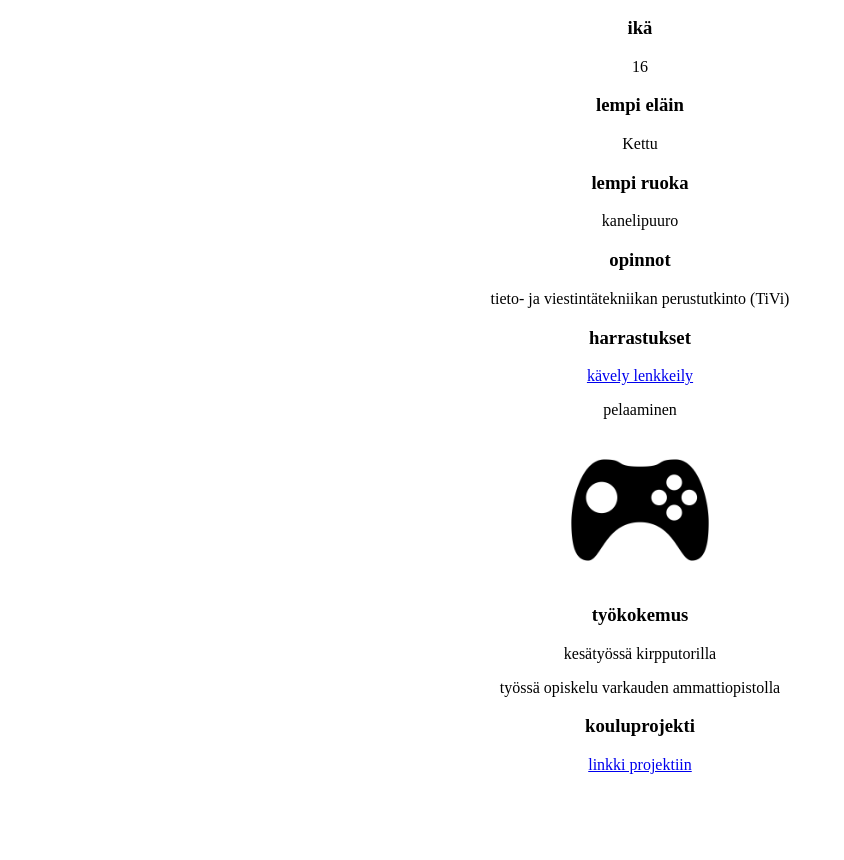
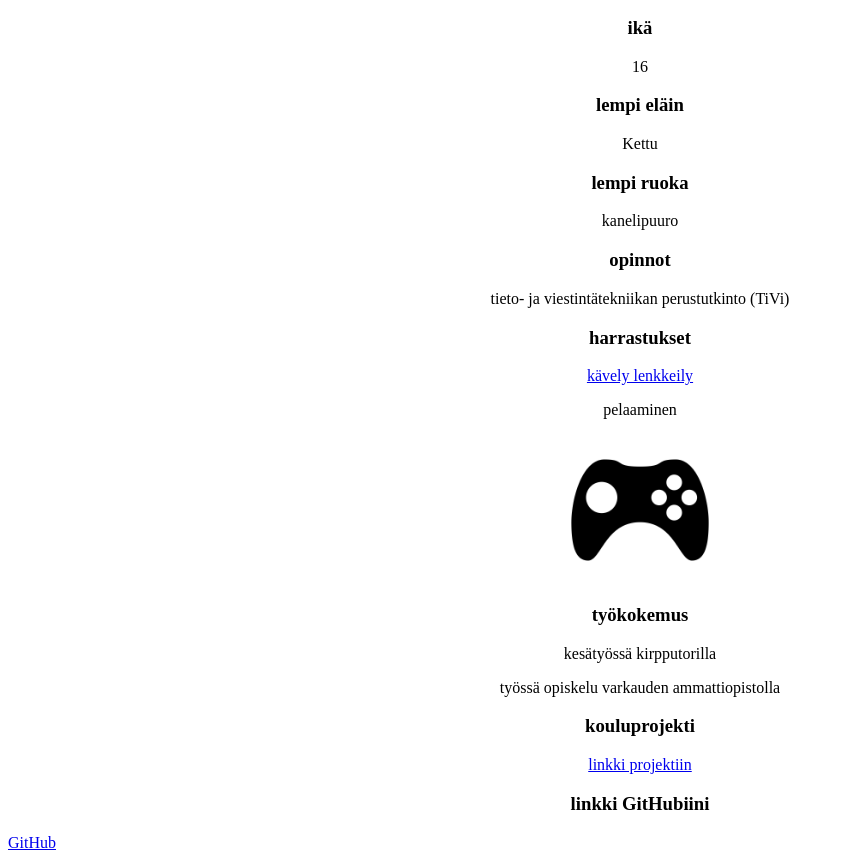
Before and after one commit to JusaTiVi/TiVi-594-teht-v-, a plain HTML site: page index.html in a window 1280 px wide. Shown: the part 110-970 px from the top of the page, without its empty margins (0-844 px from the left). Before the commit the page ends 900 px from the top, so only its background shows below. Drawn offline with Linux system fonts and the light colour scheme.

Commit message:
Update index.html

```diff
--- a/index.html
+++ b/index.html
@@ -28,6 +28,8 @@
           <p> työssä opiskelu varkauden ammattiopistolla </p>
           <h3> kouluprojekti </h3>
           <a href="https://esedu-my.sharepoint.com/:p:/r/personal/jusa_itkonen_esedulainen_fi/Documents/TVP/TVP3/oppimisteht%C3%A4v%C3%A4t/%23647%20tietoturvan%20perusteet/%23647%20Tietoturvan%20perusteet.pptx?d=we82c6724af5048d688c0d33311f74f8a&csf=1&web=1&e=RTB5j3" target="blank"><p> linkki projektiin </p> </a>
+          <h3> linkki GitHubiini </h3>
+          <a href="https://github.com/JusaTiVi/TiVi-594-teht-v-" target="_blank"> GitHub </a>
         </page>
    </body>
 
```
